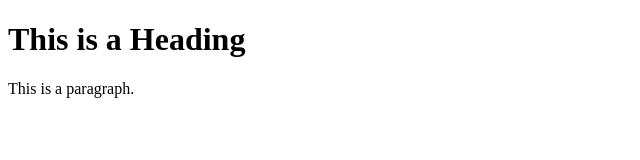
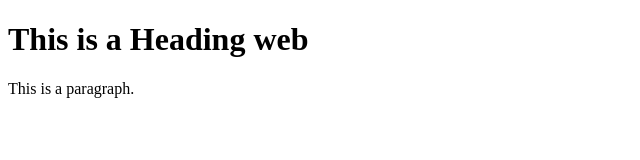
Before and after one commit to parsalakzian/NewLife, a plain HTML site: page index.html in a window 1280 px wide. Shown: the full height of the page, 0-640 px from the left. Drawn offline with Linux system fonts and the light colour scheme.

Commit message:
Update index.html

```diff
--- a/index.html
+++ b/index.html
@@ -5,7 +5,7 @@
 </head>
 <body>
 
-<h1>This is a Heading</h1>
+<h1>This is a Heading web</h1>
 <p>This is a paragraph.</p>
 
 </body>
```
